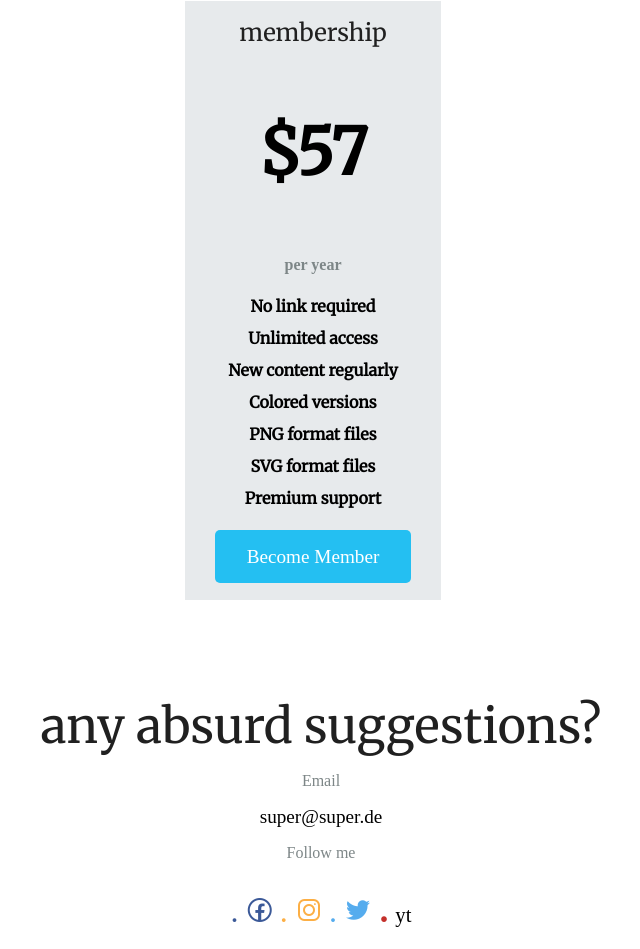
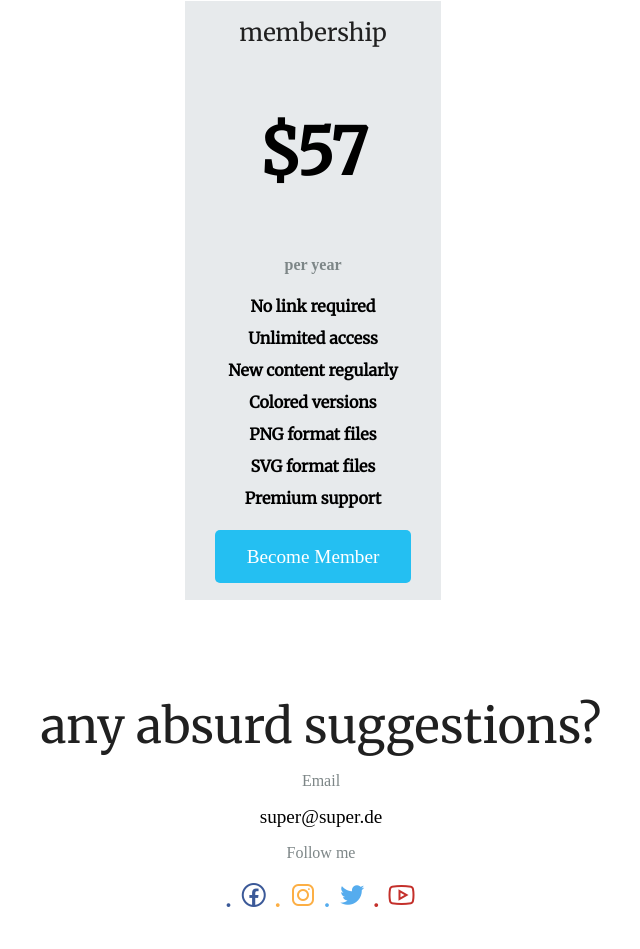
Before and after one commit to kemaltt/-CSS-Projekt-Illustration, a plain HTML site: page index.html in a window 1280 px wide. Shown: the part 4365-5314 px from the top of the page, without its empty margins (319-959 px from the left). Drawn offline with nearby package versions, Linux system fonts and the light colour scheme.

Commit message:
footer-styling

```diff
--- a/assets/css/style.css
+++ b/assets/css/style.css
@@ -331,7 +331,8 @@ footer ul:nth-of-type(1) li:nth-of-type(even) {
     font-size: 2rem;
 }
 
-.footer-list li:nth-of-type(4) span {
+.footer-list li:nth-of-type(4) span,
+.footer-list li:nth-of-type(4) i {
     color: #c4302b;
-    font-size: 3rem;
+    font-size: 2rem;
 }
--- a/index.html
+++ b/index.html
@@ -138,7 +138,7 @@
             <li> <span>.</span> <i class="lab la-facebook"></i></li>
             <li><span>.</span> <i class="lab la-instagram"></i></li>
             <li><span>.</span> <i class="lab la-twitter"></i></li>
-            <li><span>.</span> yt</li>
+            <li><span>.</span> <i class="lab la-youtube"></i></li>
         </ul>
     </footer>
 
```
